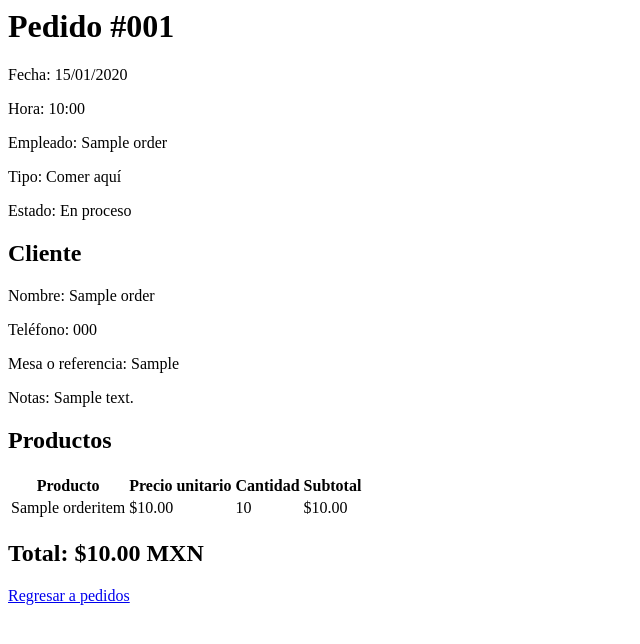
After one commit to fabrixbau/Project_web_app_suerte_cafe, a Django app: page /orders/1/ in a window 1280 px wide. The commit adds this page. Shown: the top 644 px of the page, without its empty margins (0-640 px from the left). Run offline with Django 5.2, Linux system fonts and the light colour scheme; a user stored in the database is signed in; tables that the repository leaves empty hold one stand-in row (values such as "Sample post").

Commit message:
Added function detail of orders

```diff
--- /dev/null
+++ b/orders/templates/orders/order_detail.html
@@ -0,0 +1,56 @@
+<h1>Pedido {{ order.formatted_number }}</h1>
+
+<p>Fecha: {{ order.operating_date|date:"d/m/Y" }}</p>
+<p>Hora: {{ order.created_at|date:"H:i" }}</p>
+<p>Empleado: {{ order.employee_name_snapshot }}</p>
+<p>Tipo: {{ order.get_order_type_display }}</p>
+<p>Estado: {{ order.get_status_display }}</p>
+
+<h2>Cliente</h2>
+
+<p>Nombre: {{ order.customer_name|default:"Sin nombre" }}</p>
+<p>Teléfono: {{ order.phone|default:"Sin teléfono" }}</p>
+
+{% if order.order_type == "eat_in" %}
+    <p>
+        Mesa o referencia:
+        {{ order.table_reference|default:"Sin referencia" }}
+    </p>
+{% endif %}
+
+{% if order.order_type == "delivery" %}
+    <p>Calle: {{ order.street|default:"Sin calle" }}</p>
+    <p>Número exterior: {{ order.exterior_number|default:"-" }}</p>
+    <p>Número interior: {{ order.interior_number|default:"-" }}</p>
+    <p>Colonia: {{ order.neighborhood }}</p>
+{% endif %}
+
+<p>Notas: {{ order.notes|default:"Sin notas" }}</p>
+
+<h2>Productos</h2>
+
+<table>
+    <thead>
+        <tr>
+            <th>Producto</th>
+            <th>Precio unitario</th>
+            <th>Cantidad</th>
+            <th>Subtotal</th>
+        </tr>
+    </thead>
+
+    <tbody>
+        {% for item in order.items.all %}
+            <tr>
+                <td>{{ item.product_name_snapshot }}</td>
+                <td>${{ item.unit_price }}</td>
+                <td>{{ item.quantity }}</td>
+                <td>${{ item.subtotal }}</td>
+            </tr>
+        {% endfor %}
+    </tbody>
+</table>
+
+<h2>Total: ${{ order.total }} MXN</h2>
+
+<a href="{% url 'orders:list' %}">Regresar a pedidos</a>
--- a/orders/templates/orders/order_list.html
+++ b/orders/templates/orders/order_list.html
@@ -24,7 +24,11 @@
     <tbody>
         {% for order in page %}
             <tr>
-                <td>{{ order.formatted_number }}</td>
+                <td>
+                    <a href="{% url 'orders:detail' order.id %}">
+                        {{ order.formatted_number }}
+                    </a>
+                </td>
                 <td>{{ order.operating_date|date:"d/m/Y" }}</td>
                 <td>{{ order.created_at|date:"H:i" }}</td>
                 <td>{{ order.customer_name|default:"Sin nombre" }}</td>
--- a/orders/urls.py
+++ b/orders/urls.py
@@ -12,4 +12,9 @@ urlpatterns = [
         views.order_status_update,
         name="status_update",
     ),
+    path(
+        "<int:order_id>/",
+        views.order_detail,
+        name="detail",
+    ),
 ]
--- a/orders/views.py
+++ b/orders/views.py
@@ -10,6 +10,24 @@ from menu.models import Product
 from .forms import OrderCreateForm
 from .models import Order
 from .services import create_order
+
+
+@login_required
+def order_detail(request, order_id):
+    order = get_object_or_404(
+        Order.objects.select_related(
+            "created_by",
+        ).prefetch_related(
+            "items__product",
+        ),
+        id=order_id,
+    )
+
+    return render(
+        request,
+        "orders/order_detail.html",
+        {"order": order},
+    )
 
 
 @login_required
```
